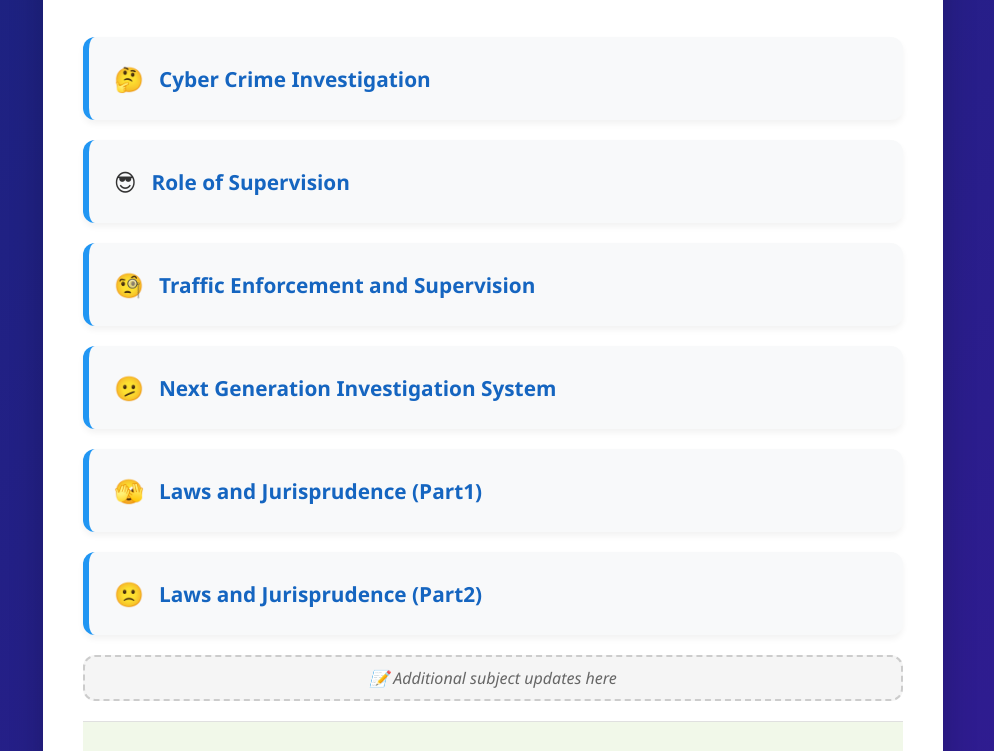
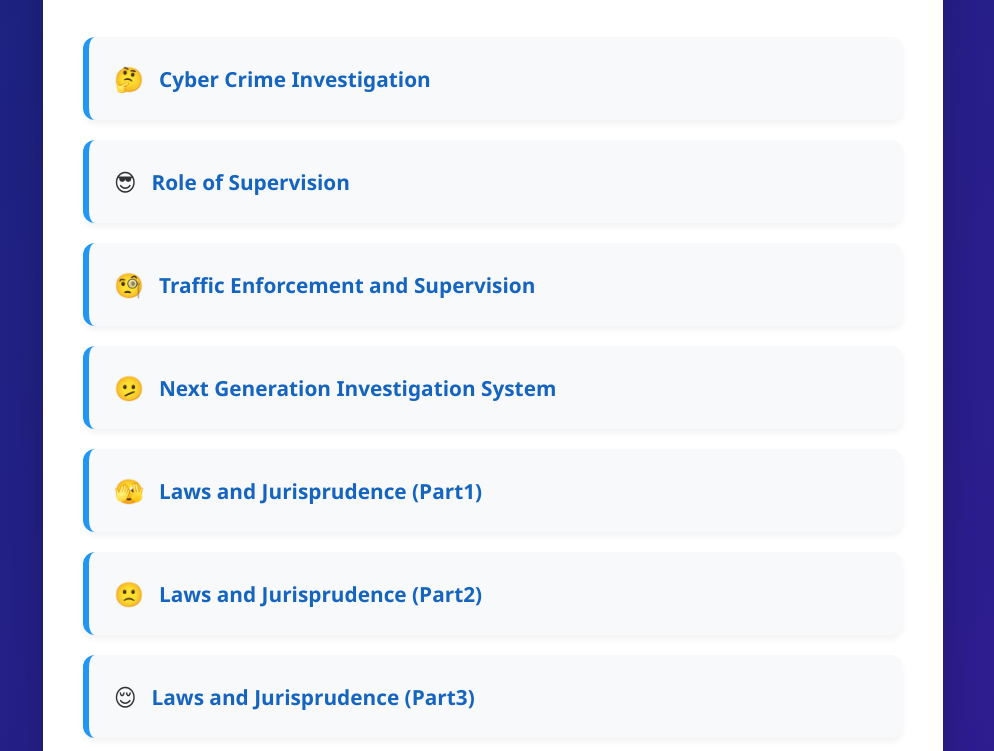
Before and after one commit to rekzbanz02-arch/psslc-reviewer-page, a plain HTML site: page index.html in a window 1280 px wide. Shown: the part 201-952 px from the top of the page, without its empty margins (147-1141 px from the left). Drawn offline with Linux system fonts and the light colour scheme.

Commit message:
Update index.html

```diff
--- a/index.html
+++ b/index.html
@@ -124,7 +124,9 @@
           .subject-card:nth-child(6)::before {
             content: '🙁';
           }
-
+.subject-card:nth-child(7)::before {
+            content: '😌';
+}
 
         /* Empty card for future links */
         .empty-card {
@@ -253,6 +255,11 @@
                 </a>
             </div>
 
+<div class="subject-card">
+                <a href="https://rekzbanz02-arch.github.io/law-jurisprudence-part3/" target="_blank" rel="noopener noreferrer">
+                    Laws and Jurisprudence (Part3)
+                </a>
+</div>
 
 
             <!-- Room for additional links - Copy and modify this block for new links -->
```
